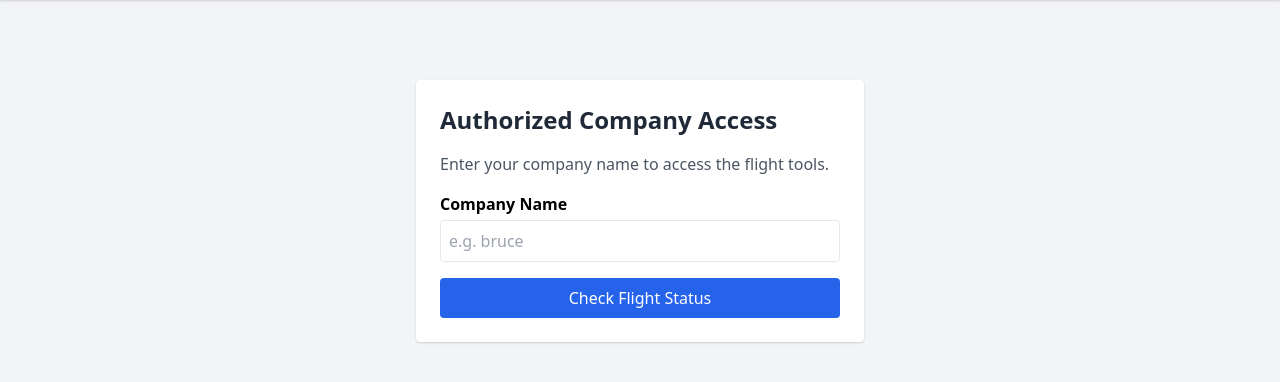
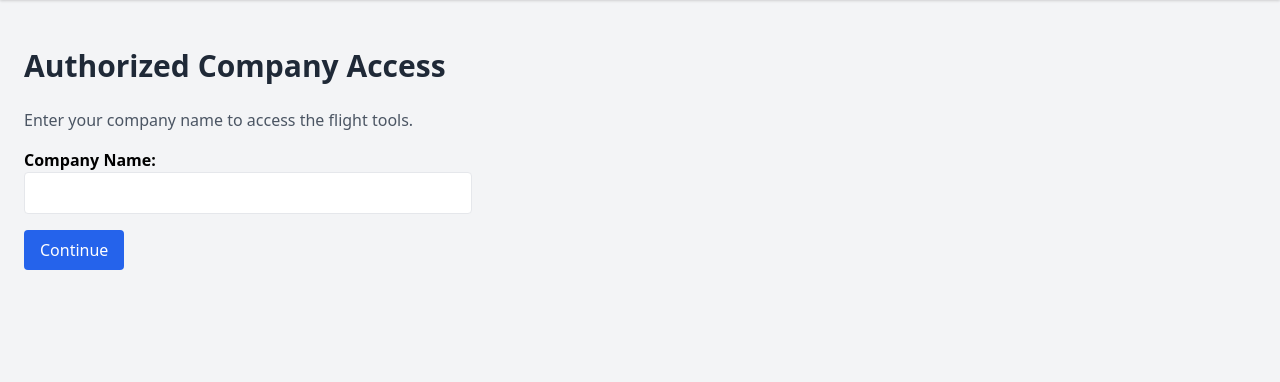
Before and after one commit to tripmakur/tripmakur, a Flask app: page / in a window 1280 px wide. Shown: the part 64-446 px from the top of the page. Run offline with Flask 3, Linux system fonts and the light colour scheme.

Commit message:
Update index.html

```diff
--- a/templates/index.html
+++ b/templates/index.html
@@ -1,31 +1,22 @@
 {% extends "base.html" %}
 {% block content %}
 
-<div class="max-w-md mx-auto bg-white shadow rounded p-6 mt-8">
-    <h1 class="text-2xl font-bold mb-4 text-gray-800">Authorized Company Access</h1>
-    <p class="mb-4 text-gray-600">
-        Enter your company name to access the flight tools.
-    </p>
+<h1 class="text-3xl font-bold text-gray-800 mb-6">Authorized Company Access</h1>
 
-    <form method="POST" action="{{ url_for('home') }}" class="space-y-4">
-        <div>
-            <label class="block font-semibold mb-1">Company Name</label>
-            <input
-                type="text"
-                name="company"
-                class="border p-2 rounded w-full"
-                placeholder="e.g. bruce"
-                required
-            />
-        </div>
+<p class="text-gray-600 mb-4">Enter your company name to access the flight tools.</p>
 
-        <button
-            type="submit"
-            class="bg-blue-600 text-white px-4 py-2 rounded hover:bg-blue-700 w-full"
-        >
-            Check Flight Status
-        </button>
-    </form>
-</div>
+<form method="POST" class="space-y-4 max-w-md">
+
+    <div>
+        <label class="font-semibold">Company Name:</label>
+        <input type="text" name="company" required
+               class="border p-2 rounded w-full" />
+    </div>
+
+    <button class="bg-blue-600 text-white px-4 py-2 rounded hover:bg-blue-700">
+        Continue
+    </button>
+
+</form>
 
 {% endblock %}
```
